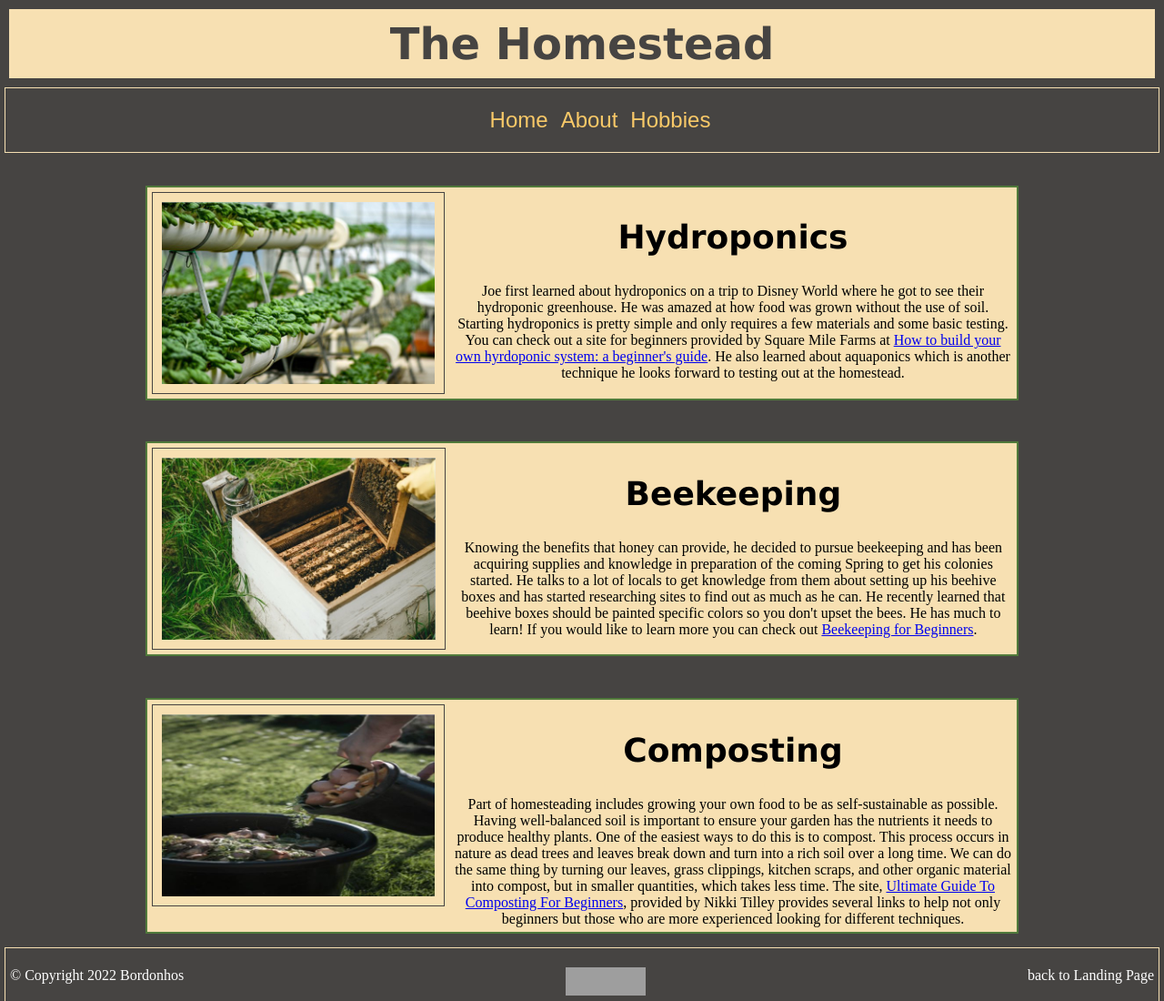
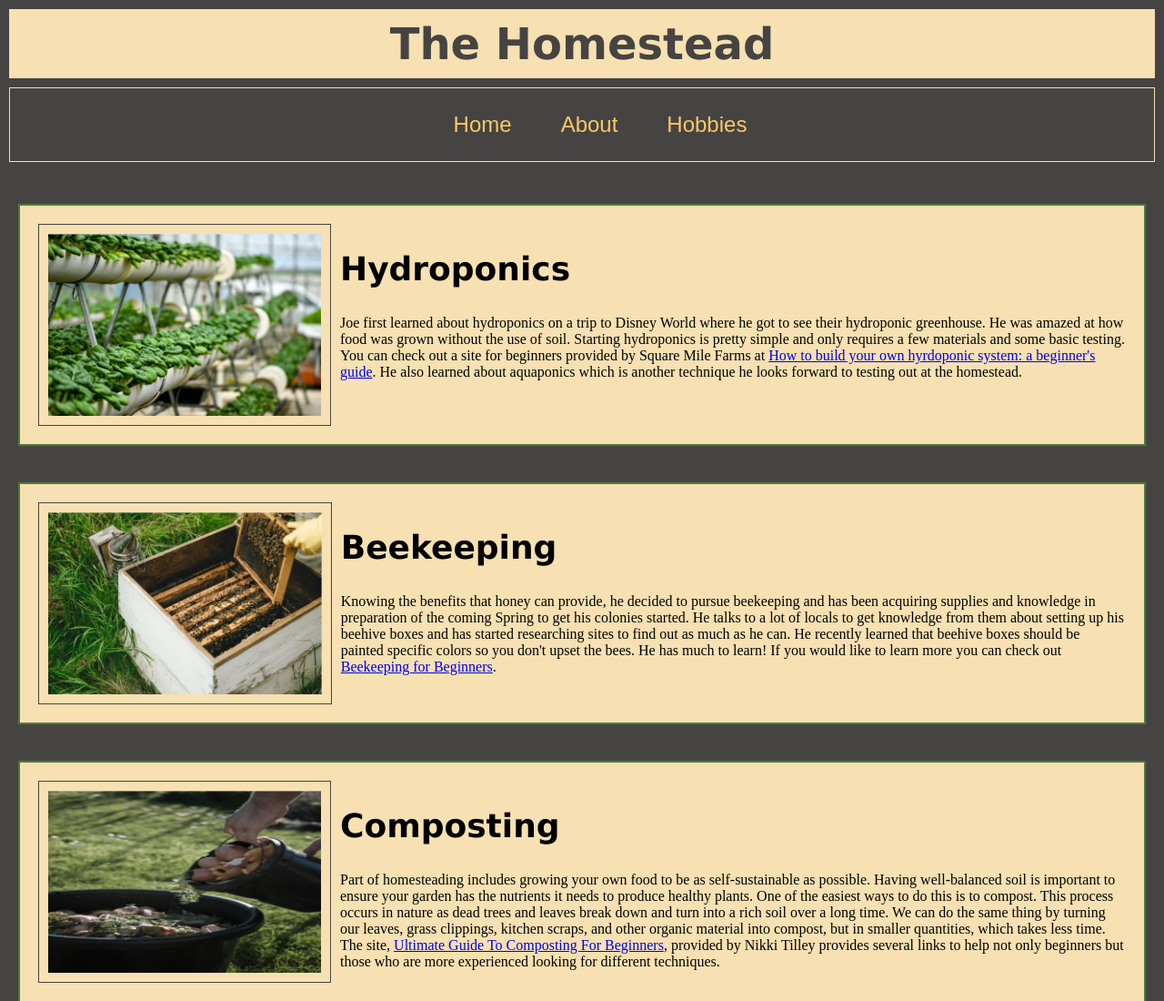
Before and after one commit to kBordonhos333/bioSite, a plain HTML site: page hobbies.html in a window 1280 px wide. Shown: the top 1100 px of the page at 91% size. Drawn offline with Linux system fonts and the light colour scheme; grey boxes are pictures that could not be loaded; a web font is replaced by a local one.

Commit message:
update bioSite

```diff
--- a/hobbies.html
+++ b/hobbies.html
@@ -97,7 +97,7 @@
 <footer>
 	<p class="link"><a href="https://kbordonhos333.github.io/csd-340/">back to Landing Page</a></p>
 	<p class="name">&copy; Copyright 2022 Bordonhos</p>
-	<p class="css"><a href="http://jigsaw.w3.org/css-validator/check/referer">
+	<p><a href="http://jigsaw.w3.org/css-validator/check/referer">
         <img style="border:0;width:88px;height:31px"
             src="http://jigsaw.w3.org/css-validator/images/vcss"
             alt="Valid CSS!"></a>
--- a/mod7_3.css
+++ b/mod7_3.css
@@ -5,7 +5,7 @@ html {
 }
 
 body {
-	width: 100%;
+	width: auto;
 	margin: 0 auto;
 }
 
@@ -28,16 +28,12 @@ h2 {
 	display: grid;
 	grid-template-columns: repeat(auto-fit, minmax(500px,1fr));
 	grid-gap: 1rem;
-	margin-top: 2%;
 	padding: 20px;
 }
 
 .container {
-	width: 75%;
-	margin-left: auto;
-	margin-right: auto;
-	margin-top: 2%;
-	padding: 10px;
+	width: auto;
+	padding: 20px;
 }
 
 .left {
@@ -67,12 +63,12 @@ figure.gallery2 {
 }
 
 figure.gallery3 {
-	display: flex;
+	display: inline-flex;
 	margin: 0px;
-	padding: 5px;
+	padding: 20px;
 	border: 2px solid #507A3B;
 	background-color: #F7E0B2;
-	text-align: center;
+	text-align: left;
 }
 
 figure img {
@@ -117,7 +113,7 @@ figure img {
 
 #nav li {
 	display: inline;
-	padding: 5px;
+	padding: 25px;
 	font-family: sans-serif, Verdana, Arial;
 	font-size: 24px;
 }
@@ -141,8 +137,9 @@ figure img {
 #nav {
 	background-color: #464442;
 	border: 1px solid #F7E0B2;
-	padding: 5px;
-	margin: 5px;
+	padding: 10px;
+	margin: 10px;
+	margin-bottom: 2%;
 	text-align: center;
 }
 
```
Also changed, not shown: about.html (+1 -1 lines), index.html (+1 -1 lines).
